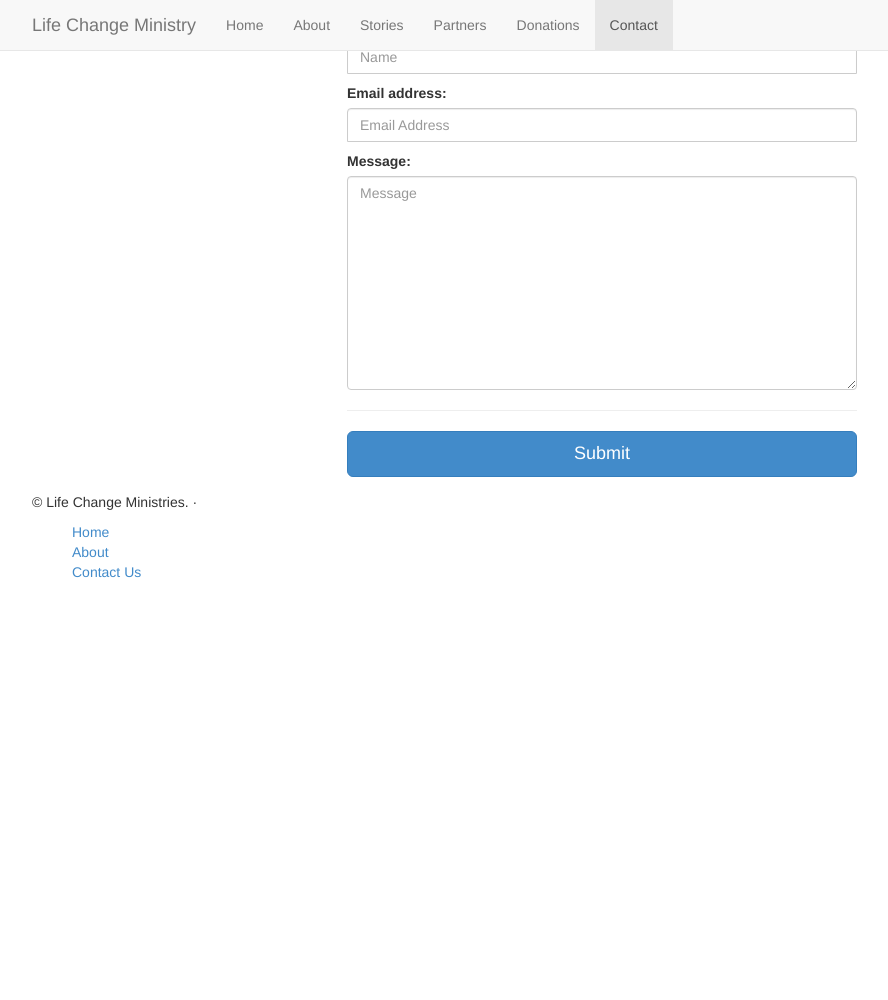
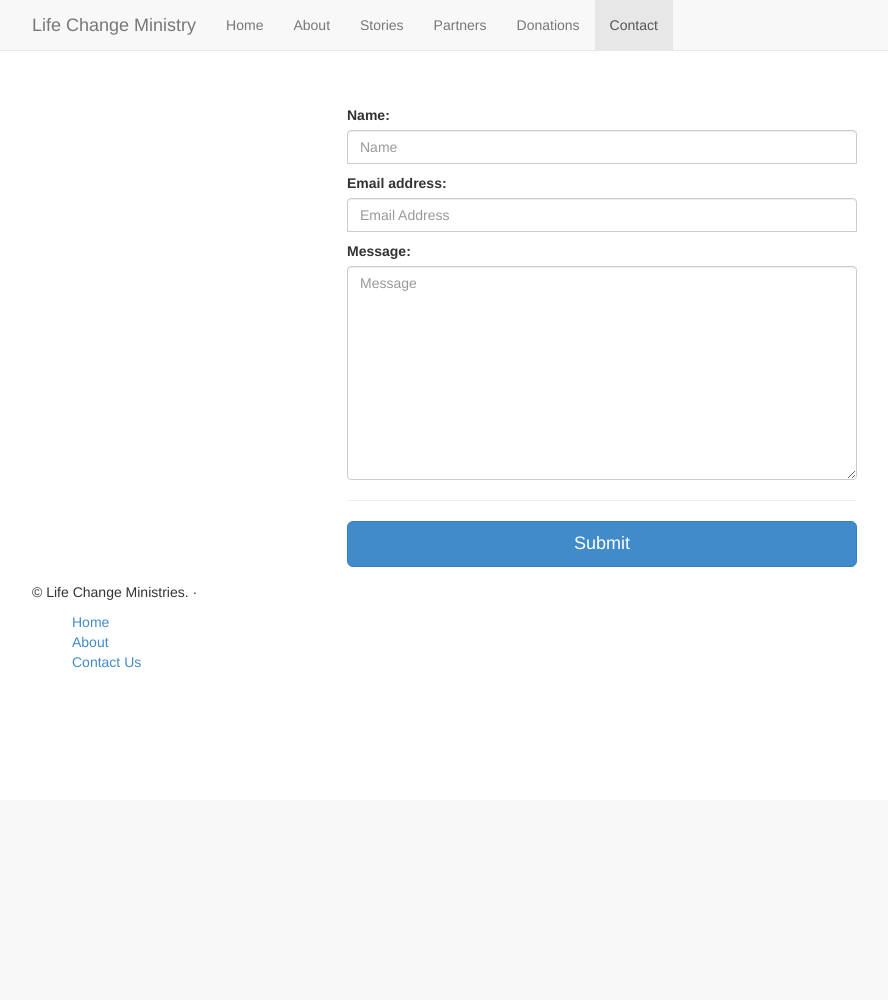
Before and after one commit to gitumarkk/lifechangeministry, a Django app: page /contact/ in a window 1280 px wide. Shown: the whole page, without its empty margins (38-926 px from the left). After the commit the page ends 668 px from the top, so only its background shows below. Run offline with Django 3.2, Linux system fonts and the light colour scheme; parts of the project's set-up code (start-up, migrations or seed data) failed here and were passed over.

Commit message:
mad styling changes

```diff
--- a/lcm/static/css/lcm.css
+++ b/lcm/static/css/lcm.css
@@ -1,6 +1,5 @@
 body {
-  min-height: 1000px;
-  /*padding-top: 70px;*/
+  min-height: 500px;
 }
 
 /* Registration contact */
@@ -79,6 +78,10 @@ body {
   /*padding-top: 50px;*/
 }
 
+.margin-top-ninety{
+  margin-top: 90px;
+}
+
 .img-polaroid {
   padding: 4px;
   background-color: #fff;
--- a/lcm/templates/frontpages/contact.html
+++ b/lcm/templates/frontpages/contact.html
@@ -3,7 +3,7 @@
 
 {% block content %}
 
-    <div class="container">
+    <div class="container margin-top-ninety">
         {% include "render_messages.html" %}
         <div class="col-md-6 col-md-offset-3">
             <form class="form-horizontal contact-registration" method="POST" action="{% url 'contact' %}">
```
